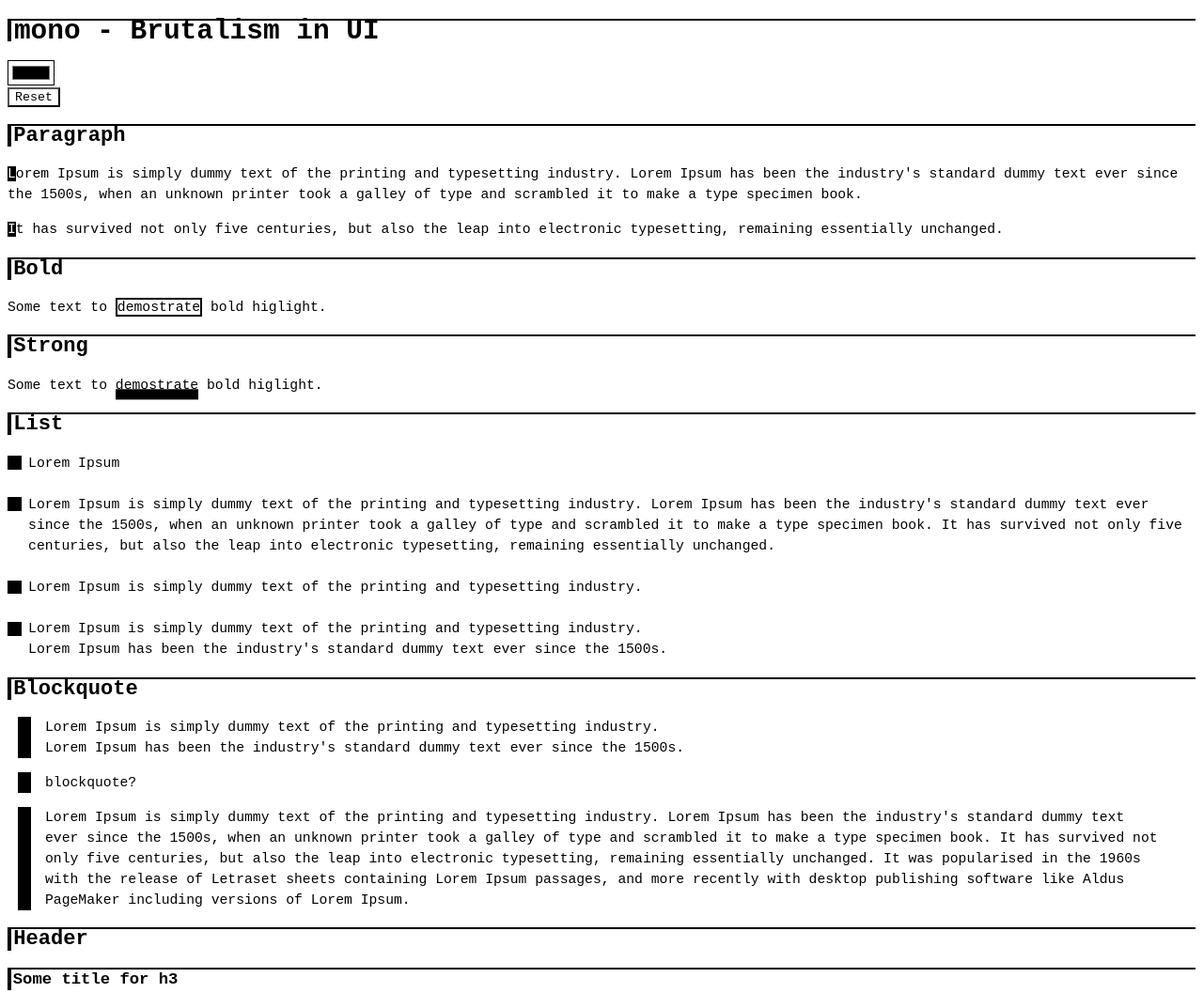
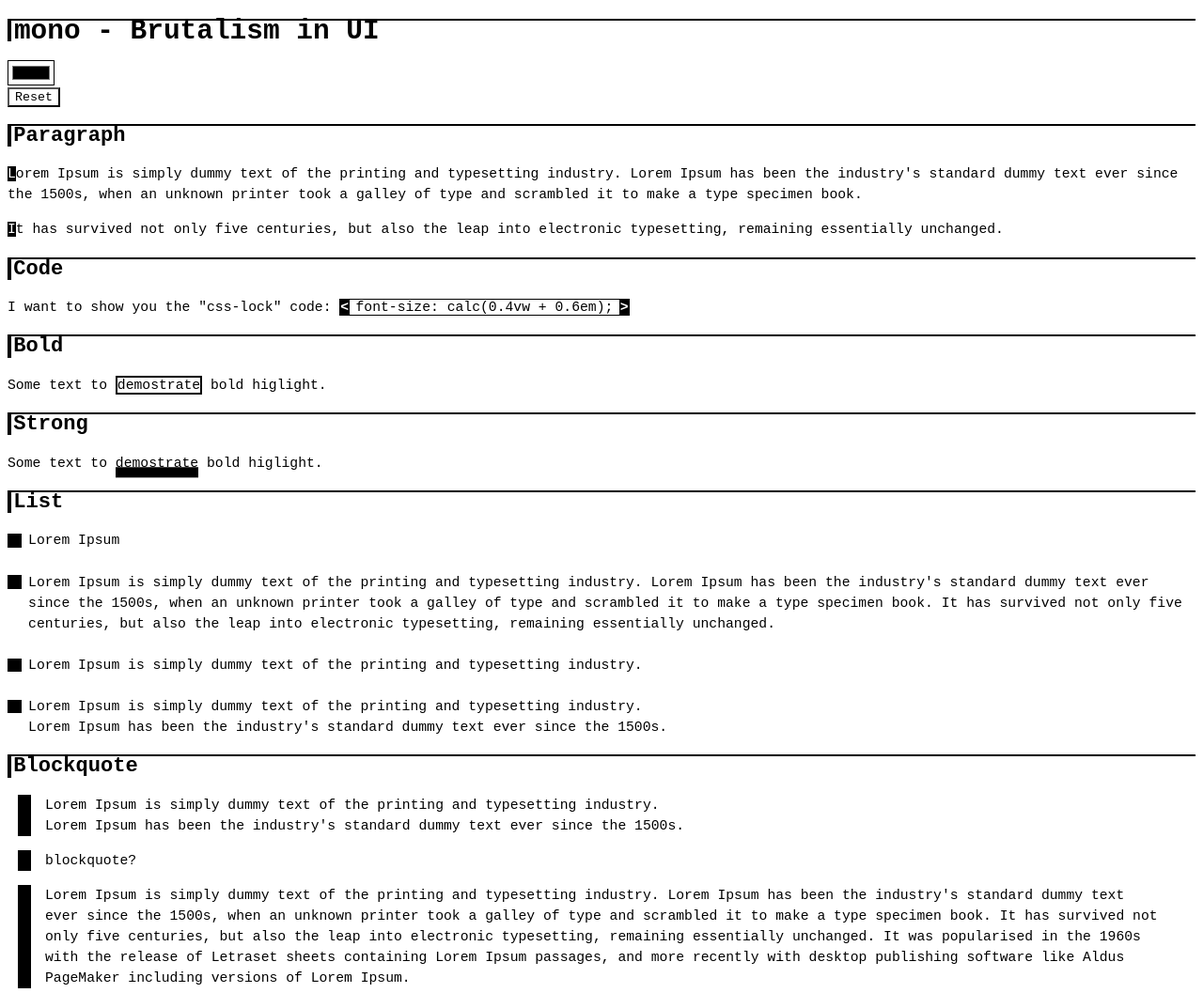
Before and after one commit to artalar/mono, a website built with Vite: page index.html in a window 1280 px wide. Shown: the top 1057 px of the page at 94% size. Built offline with nearby package versions, Linux system fonts and the light colour scheme.

Commit message:
add code tag

```diff
--- a/index.html
+++ b/index.html
@@ -27,6 +27,12 @@
           It has survived not only five centuries, but also the leap into
           electronic typesetting, remaining essentially unchanged.
         </p>
+      </section>
+      <section>
+        <header>
+          <h2 id="code">Code</h2>
+        </header>
+        <span>I want to show you the "css-lock" code: <code>font-size: calc(0.4vw + 0.6em);</code></span>
       </section>
       <section>
         <header>
--- a/mono.css
+++ b/mono.css
@@ -40,6 +40,26 @@ li.mono:before, .mono-all li:before {
   background-color: var(--mono-main);
 }
 
+code.mono, .mono-all code {
+  border: 1px solid var(--mono-main);
+}
+code.mono:before, .mono-all code:before {
+  content: '<';
+  margin-right: 0.5em;
+}
+code.mono:after, .mono-all code:after {
+  content: '>';
+  margin-left: 0.5em;
+}
+code.mono:before, .mono-all code:before,
+code.mono:after, .mono-all code:after {
+  font-weight: bold;
+  color: var(--mono-back);
+  background-color: var(--mono-main);
+  /* fix empty space when scale */
+  box-shadow: 0 0 0 1px var(--mono-main);
+}
+
 b.mono, .mono-all b {
   font-weight: unset;
   border: 0.2rem solid var(--mono-main);
```
